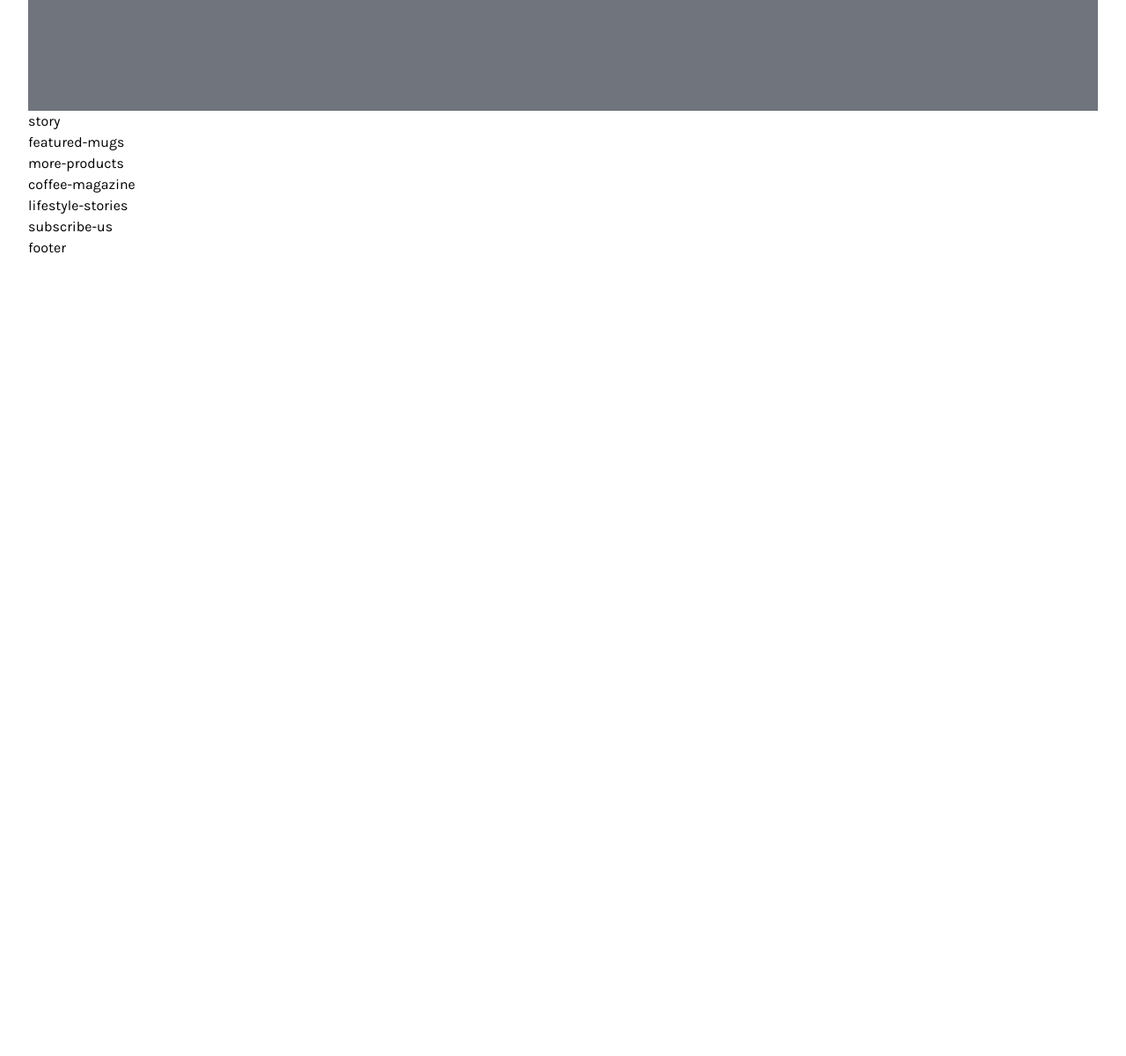
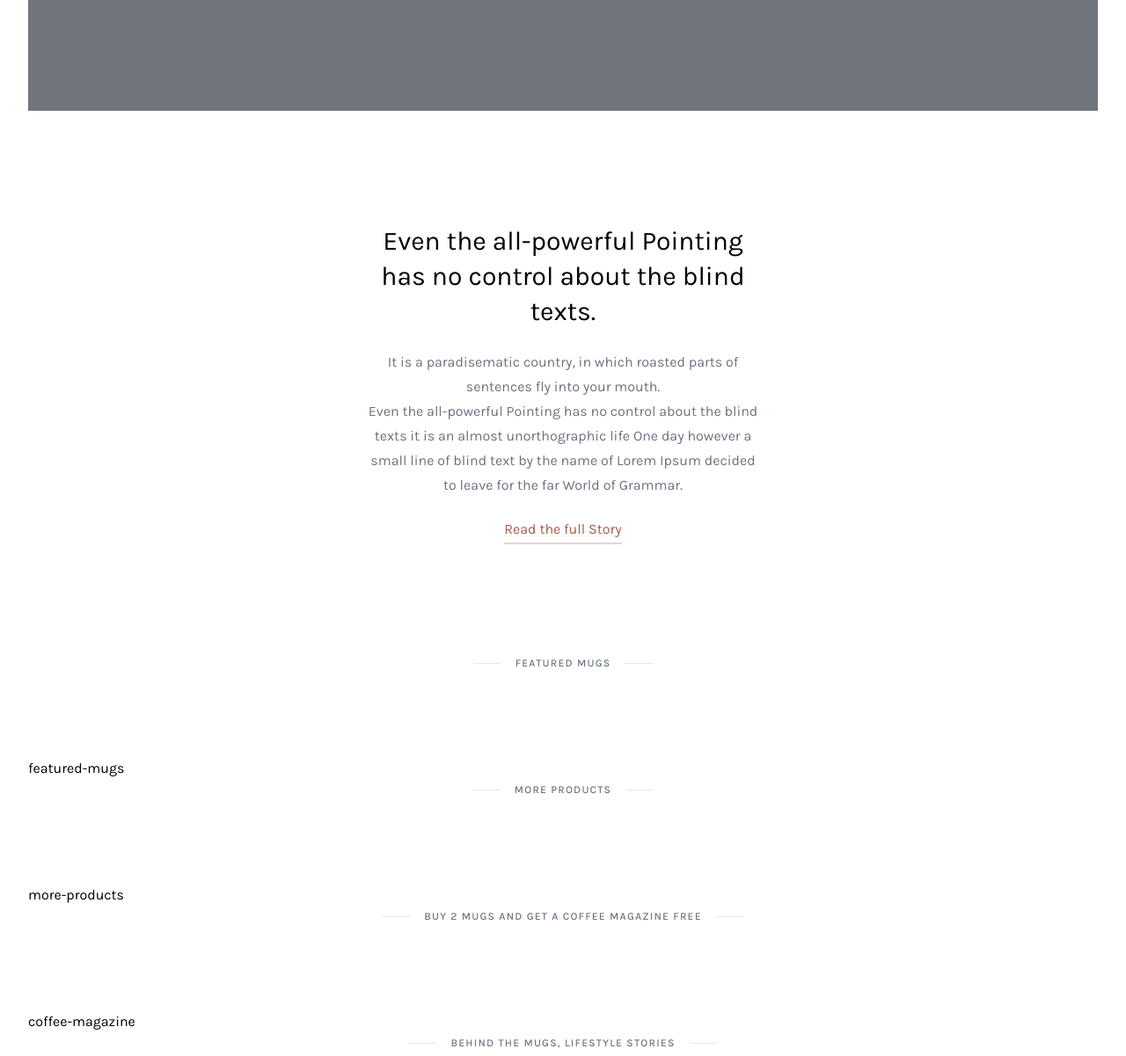
Before and after one commit to Vinhlam2512/TailwindCSS_CoffeeStyle, a website: page public/index.html in a window 1280 px wide. Shown: the part 500-1701 px from the top of the page at 88% size. Before the commit the page ends 800 px from the top, so only its background shows below. Drawn offline with nearby package versions, Linux system fonts and the light colour scheme; files that its build step writes are made by us from their sources.

Commit message:
Add Story

```diff
--- a/public/index.html
+++ b/public/index.html
@@ -125,20 +125,79 @@
                                     move and grow.
                                 </div>
                                 <div class="flex justify-center">
-                                    <div class="uppercase bg-white text-gray-900 w-max tracking-wider py-4 px-8 text-sm font-semibold cursor-pointer hover:bg-opacity-95">Explore Our Products</div>
+                                    <div
+                                        class="uppercase bg-white text-gray-900 w-max tracking-wider py-4 px-8 text-sm font-semibold cursor-pointer hover:bg-opacity-95"
+                                    >
+                                        Explore Our Products
+                                    </div>
                                 </div>
                             </div>
                         </div>
                     </div>
                     <!-- End slider -->
-                    <div class="story">story</div>
+                    <div class="story">
+                        <div
+                            class="w-full h-full flex justify-center items-center"
+                        >
+                            <div
+                                class="px-4 sm:px-16 md:px-32 lg:px-64 xl:px-96 py-32 text-center"
+                            >
+                                <div class="text-3xl leading-10 mb-6">
+                                    Even the all-powerful Pointing has no
+                                    control about the blind texts.
+                                </div>
+                                <div class="text-gray-500 leading-7 mb-6">
+                                    It is a paradisematic country, in which
+                                    roasted parts of sentences fly into your
+                                    mouth.<br />
+                                    Even the all-powerful Pointing has no
+                                    control about the blind texts it is an
+                                    almost unorthographic life One day however a
+                                    small line of blind text by the name of
+                                    Lorem Ipsum decided to leave for the far
+                                    World of Grammar.
+                                </div>
+                                <div class="">
+                                    <a
+                                        href=""
+                                        class="text-coffee-400 hover:text-coffee-600 relative after:absolute after:-bottom-2 after:left-0 after:bg-coffee-50 hover:after:bg-coffee-200 after:h-0.5 after:w-full after:transition-all after:ease-in-out after:duration-400"
+                                        >Read the full Story</a
+                                    >
+                                </div>
+                            </div>
+                        </div>
+                    </div>
                     <!-- End story -->
+                    <div class="lv-subheadline">
+                        <div class="lv-subheadline-deco-line"></div>
+                        <div class="lv-subheadline-label">Featured Mugs</div>
+                        <div class="lv-subheadline-deco-line"></div>
+                    </div>
                     <div class="featured-mugs">featured-mugs</div>
                     <!-- End featured-mugs -->
+                    <div class="lv-subheadline">
+                        <div class="lv-subheadline-deco-line"></div>
+                        <div class="lv-subheadline-label">MORE PRODUCTS</div>
+                        <div class="lv-subheadline-deco-line"></div>
+                    </div>
                     <div class="more-products">more-products</div>
                     <!-- End more-products -->
+                    <div class="lv-subheadline">
+                        <div class="lv-subheadline-deco-line"></div>
+                        <div class="lv-subheadline-label">
+                            BUY 2 MUGS AND GET A COFFEE MAGAZINE FREE
+                        </div>
+                        <div class="lv-subheadline-deco-line"></div>
+                    </div>
                     <div class="coffee-magazine">coffee-magazine</div>
                     <!-- End coffee-magazine -->
+                    <div class="lv-subheadline">
+                        <div class="lv-subheadline-deco-line"></div>
+                        <div class="lv-subheadline-label">
+                            BEHIND THE MUGS, LIFESTYLE STORIES
+                        </div>
+                        <div class="lv-subheadline-deco-line"></div>
+                    </div>
                     <div class="lifestyle-stories">lifestyle-stories</div>
                     <!-- End lifestyle-stories -->
                     <div class="subscribe-us">subscribe-us</div>
--- a/src/input.css
+++ b/src/input.css
@@ -9,11 +9,11 @@
     @apply absolute top-10 z-10 w-full text-center bg-white animate-slideDown;
 }
 .lv-top-menu-item {
-    @apply cursor-pointer py-1 hover:text-gray-800 relative after:lg:absolute after:lg:bottom-0 after:lg:left-0 after:lg:bg-light-coffee after:lg:h-0.5 after:lg:w-0 hover:after:lg:w-full after:lg:transition-all after:lg:ease-in-out after:lg:duration-300;
+    @apply cursor-pointer py-1 hover:text-gray-800 relative after:lg:absolute after:lg:bottom-0 after:lg:left-0 after:lg:bg-coffee-200 after:lg:h-0.5 after:lg:w-0 hover:after:lg:w-full after:lg:transition-all after:lg:ease-in-out after:lg:duration-300;
 }
 
 .lv-top-menu-item-active {
-    @apply text-gray-800 ;
+    @apply text-gray-800;
 }
 
 .lv-icon {
@@ -23,3 +23,12 @@
 .lv-badge-circle {
     @apply text-xs text-center rounded-full px-1.5;
 }
+.lv-subheadline {
+    @apply flex justify-center items-center mb-24;
+}
+.lv-subheadline-deco-line {
+    @apply w-8 h-px bg-gray-200;
+}
+.lv-subheadline-label {
+    @apply uppercase mx-4 tracking-widest text-gray-500 font-medium text-[12px] text-center;
+}
--- a/tailwind.config.js
+++ b/tailwind.config.js
@@ -6,7 +6,12 @@ module.exports = {
                 Karla: ['Karla', 'sans-serif'],
             },
             colors: {
-                'light-coffee': '#C89F94',
+                coffee: {
+                    50: '#E8D6D0',
+                    200: '#C89F94',
+                    400: '#A25F4B',
+                    600: '#744838',
+                },
             },
             keyframes: {
                 slideDown: {
```
